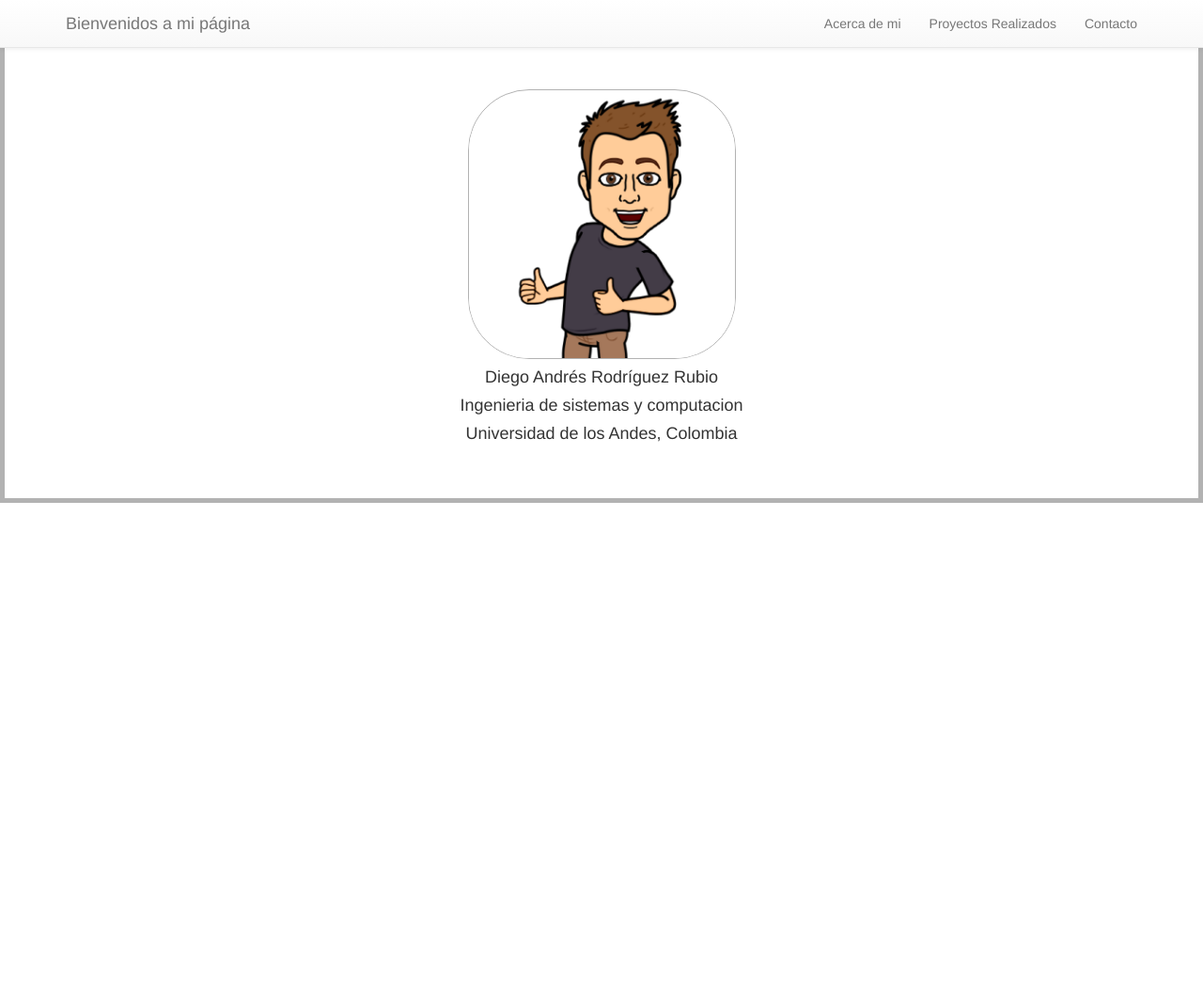
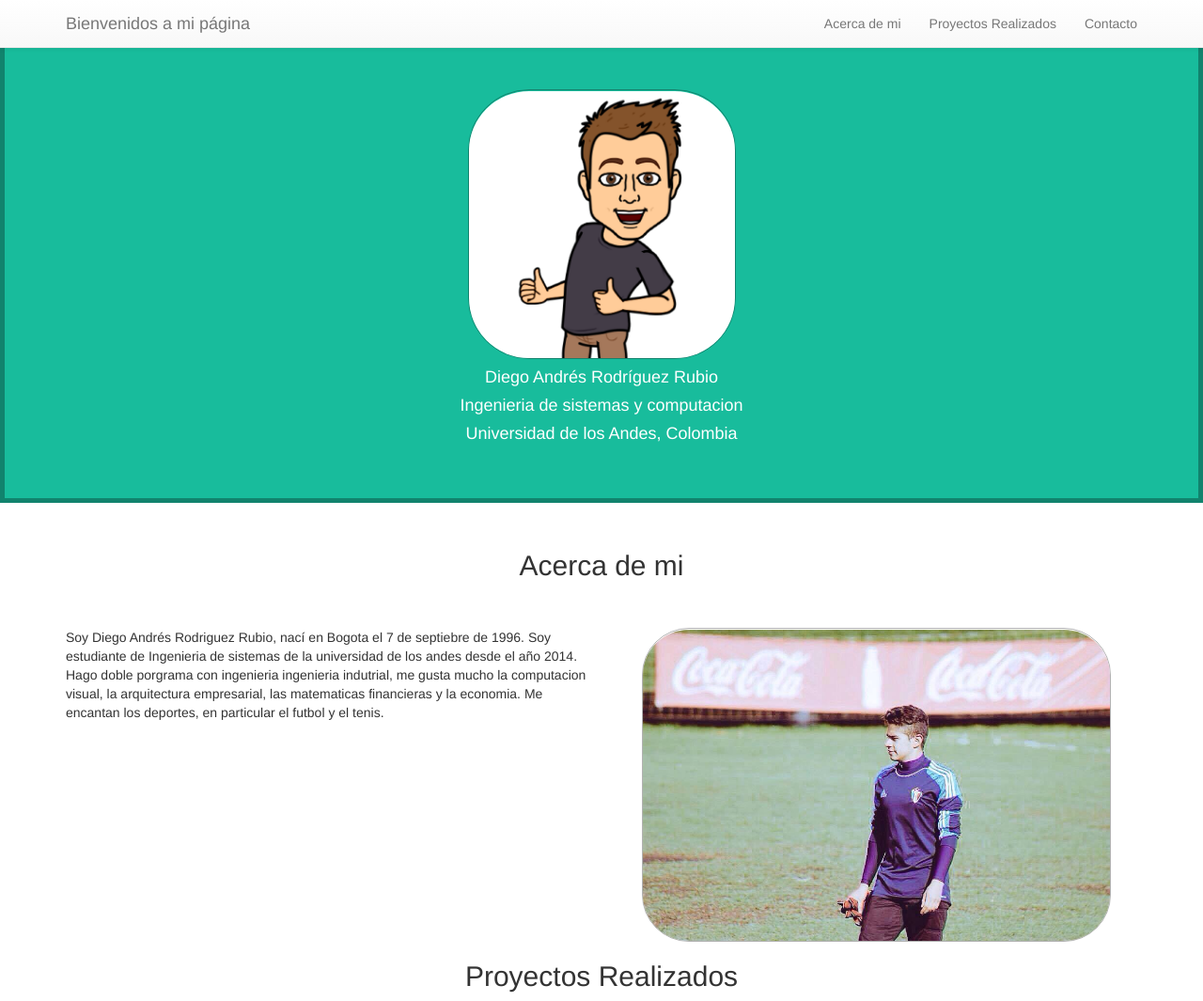
Before and after one commit to darodriguez15/PersonalPage, a plain HTML site: page index.html in a window 1280 px wide. Shown: the whole page at 94% size. Before the commit the page ends 800 px from the top, so only its background shows below. Drawn offline with nearby package versions, Linux system fonts and the light colour scheme.

Commit message:
mas arreglos :)

```diff
--- a/css/PersonalPage.css
+++ b/css/PersonalPage.css
@@ -27,7 +27,7 @@ h1 {color:white;   }
       		display: flex;
   			align-items: center;
   			border: 5px solid rgba(0, 0, 0, 0.3);
-			background: white;
+			background: #18bc9c;
       }
 
       .img-fluid
@@ -41,3 +41,24 @@ h1 {color:white;   }
       	border: 1px solid rgba(0, 0, 0, 0.3);
 
       }
+      h4{
+      	color: white;
+
+      }
+      h2{
+      	text-align: center;
+      }
+      #ft
+      {
+
+      	display:block;
+      	margin: auto;
+      	padding-top: 1px;
+      	width: 90%;
+      	height: 90%;
+      	border-radius: 50px;
+      	border: 1px solid rgba(0, 0, 0, 0.3);
+      }
+      nav.navbar {
+    background-color: #CC1414;
+}
--- a/index.html
+++ b/index.html
@@ -68,8 +68,28 @@
 	</div>
 
 	</section>
+    <!--About-->
 
+    <section class="container" id="about">
+    	<div class="row">
+    		<h2>Acerca de mi</h2>
+    		<br><br>
+    		<figure class="col-sm-6">
+    			<p>Soy Diego Andrés Rodriguez Rubio, nací en Bogota el 7 de septiebre de 1996. Soy estudiante de Ingenieria de sistemas de la universidad de los andes desde el año 2014. Hago doble porgrama con ingenieria ingenieria indutrial, me gusta mucho la computacion visual, la arquitectura empresarial, las matematicas financieras y la economia.
+    			Me encantan los deportes, en particular el futbol y el tenis.</p>
+    		</figure>
+    		<figure class="col-sm-6">
+    			<img src="./images/ft.jpg" alt="" id="ft">
+    		</figure>
+    	</div>
+    </section>
 
+	<!--proyectos-->
+	<section class="container" id="proyectos">
+		<div class="row">
+			<h2>Proyectos Realizados</h2>
+		</div>
+	</section>
 	<!-- Jquery -->
 
 	<script src="https://code.jquery.com/jquery-3.2.1.slim.min.js" integrity="sha384-KJ3o2DKtIkvYIK3UENzmM7KCkRr/rE9/Qpg6aAZGJwFDMVNA/GpGFF93hXpG5KkN" crossorigin="anonymous"></script>
```
Also changed, not shown: images/ft.jpg (added).
